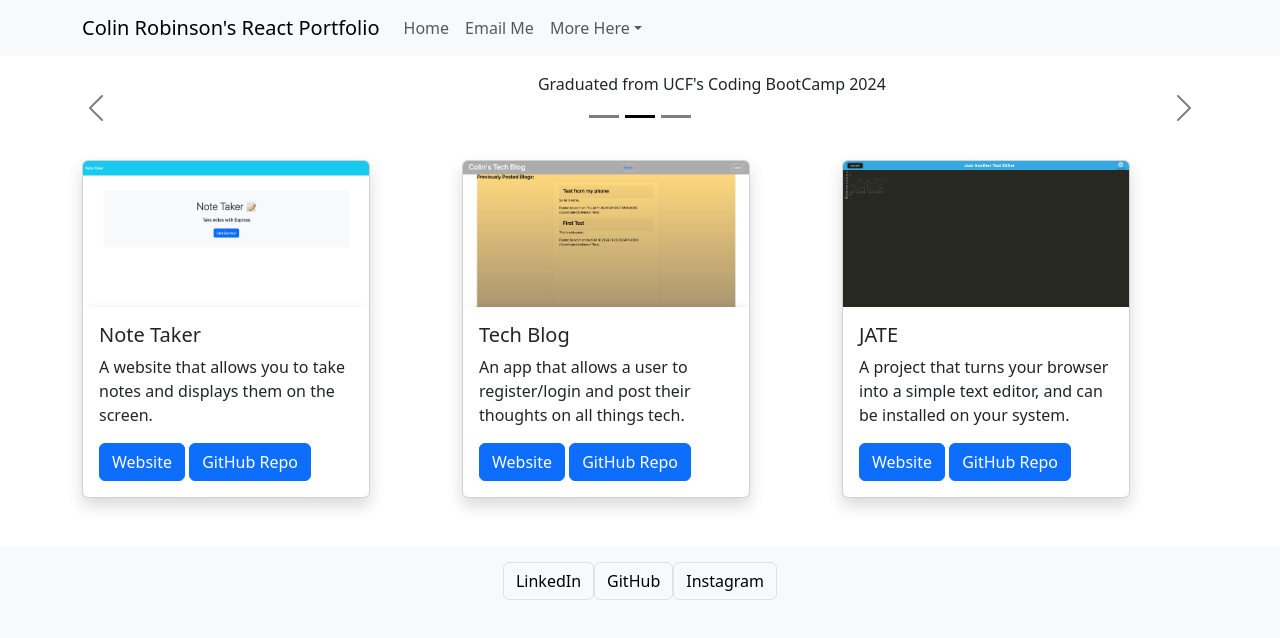
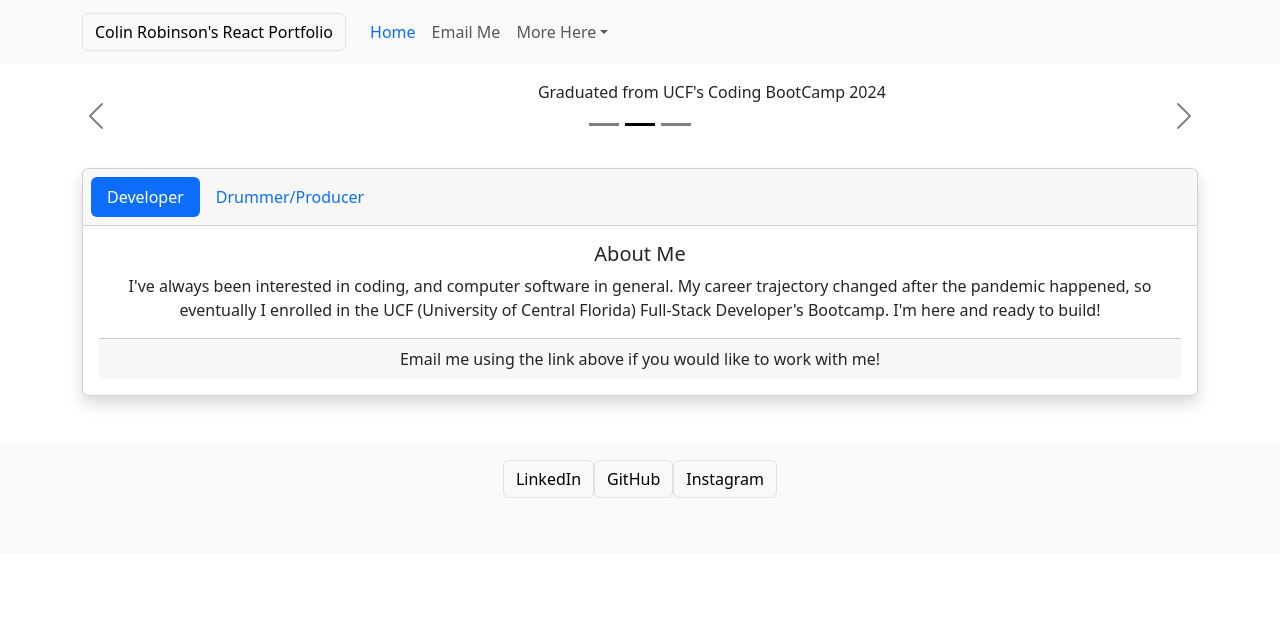
Before and after one commit to Splash1972/Colins-React-Portfolio, a React (Vite) app: page /AboutMe in a window 1280 px wide. Shown: the top 638 px of the page. Built offline with nearby package versions, Linux system fonts and the light colour scheme.

Commit message:
added a useState function

```diff
--- a/src/App.jsx
+++ b/src/App.jsx
@@ -1,7 +1,7 @@
 import React from 'react'
 import { Outlet } from 'react-router-dom'
 import NavBar from './components/NavBar'
-import Body from './components/Body'
+// import Body from './components/Body'
 import Footer from './components/Footer'
 
 
@@ -10,12 +10,12 @@ import Slides from './components/Carousel';
 
 function App() {
   return (
-  <div>
+  <main>
     <NavBar />
     <Slides />
-    <Body />
+    <Outlet />
     <Footer />
-  </div>
+  </main>
   );
 }
 
--- a/src/components/Footer.jsx
+++ b/src/components/Footer.jsx
@@ -1,6 +1,5 @@
 import React from 'react'
 import Nav from 'react-bootstrap/Nav';
-import { useState } from 'react'
 import Container from 'react-bootstrap/Container';
 import Navbar from 'react-bootstrap/Navbar';
 import 'bootstrap/dist/css/bootstrap.min.css';
--- a/src/components/NavBar.jsx
+++ b/src/components/NavBar.jsx
@@ -1,20 +1,37 @@
+import { useState } from 'react';
 import React from 'react'
+import Button from 'react-bootstrap/Button';
 import Nav from 'react-bootstrap/Nav';
-import { useState } from 'react'
+import { Link, useLocation } from 'react-router-dom';
 import Container from 'react-bootstrap/Container';
 import Navbar from 'react-bootstrap/Navbar';
 import NavDropdown from 'react-bootstrap/NavDropdown';
+import Collapse from 'react-bootstrap/Collapse';
+
 import 'bootstrap/dist/css/bootstrap.min.css';
 
 function NavBar() {
+  const currentPage = useLocation().pathname;
+  const [open, setOpen] = useState(false);
   return (
   <Navbar expand="lg" className="bg-body-tertiary">
       <Container>
-        <Navbar.Brand href="#home">Colin Robinson's React Portfolio</Navbar.Brand>
+        <Navbar.Brand><Button className='btn-light border'
+        onClick={() => setOpen(!open)}
+        aria-controls="example-collapse-text"
+        aria-expanded={open}
+      >Colin Robinson's React Portfolio
+      </Button>
+      <Collapse in={open}>
+        <div id="example-collapse-text" className='fs-6'>
+          Colin is a professional drummer/producer and developer
+        </div>
+      </Collapse>
+      </Navbar.Brand>
         <Navbar.Toggle aria-controls="basic-navbar-nav" />
         <Navbar.Collapse id="basic-navbar-nav">
           <Nav className="me-auto">
-            <Nav.Link href="#home">Home</Nav.Link>
+            <Nav.Link ><Link to="/" className='text-decoration-none'>Home</Link></Nav.Link>
             <Nav.Link href="mailto:colindrums@me.com">Email Me</Nav.Link>
             <NavDropdown title="More Here" id="basic-nav-dropdown">
               <NavDropdown.Item href="https://music.apple.com/us/artist/colin-robinson/1485445835" target="_blank">Music I've Written</NavDropdown.Item>
@@ -23,8 +40,9 @@ function NavBar() {
               </NavDropdown.Item>
               <NavDropdown.Item href="#action/3.3">Something</NavDropdown.Item>
               <NavDropdown.Divider />
-              <NavDropdown.Item href="#action/3.4">
+              <NavDropdown.Item><Link to="/AboutMe" className='text-decoration-none'>
                 About Me
+                </Link>
               </NavDropdown.Item>
             </NavDropdown>
           </Nav>
--- a/src/main.jsx
+++ b/src/main.jsx
@@ -1,10 +1,33 @@
-import React from 'react'
-import ReactDOM from 'react-dom/client'
-import App from './App'
+import React from 'react';
+import ReactDOM from 'react-dom/client';
+import App from './App';
 import 'bootstrap/dist/css/bootstrap.min.css';
+import Body from './components/Body';
+import Error from './pages/Error';
+import AboutMe from './pages/AboutMe';
+import { RouterProvider, createBrowserRouter } from 'react-router-dom';
+
+const router = createBrowserRouter([
+  {
+    path: '/',
+    element: <App />,
+    errorElement: <Error />,
+    children: [
+      {
+        index: true,
+        element: <Body />,
+      },
+      {
+        path: '/AboutMe',
+        element: <AboutMe />
+      }
+    ]
+  }
+]);
 
 ReactDOM.createRoot(document.getElementById('root')).render(
-  <React.StrictMode>
-    <App />
-  </React.StrictMode>,
-)
+  <RouterProvider router={router} />
+  // <React.StrictMode>
+  //   <App />
+  // </React.StrictMode>,
+);
--- a/src/pages/AboutMe.jsx
+++ b/src/pages/AboutMe.jsx
@@ -1,7 +1,60 @@
+import { useState } from 'react';
+import { Container } from 'react-bootstrap';
+import Card from 'react-bootstrap/Card';
+import Nav from 'react-bootstrap/Nav';
+
 function AboutMe() {
-    return (
-        <p className="justify-content-center">Hi, this is Colin</p>
-    );
+  const [selectedPill, setSelectedPill] = useState('first'); // Initial selected pill
+
+  const handleSelect = (eventKey) => {
+    setSelectedPill(eventKey); // Update state based on eventKey
+  };
+
+  const getContent = () => {
+    switch (selectedPill) {
+      case 'first':
+        return (
+          <>
+            <Card.Title>About Me</Card.Title>
+            <Card.Text>
+              I've always been interested in coding, and computer software in general.  My career trajectory changed after the pandemic happened, so eventually I enrolled in the UCF (University of Central Florida) Full-Stack Developer's Bootcamp.  I'm here and ready to build!
+            </Card.Text>
+            <Card.Footer>Email me using the link above if you would like to work with me!</Card.Footer>
+          </>
+        );
+      case 'link':
+        return (
+          <>
+            <Card.Title>About Me</Card.Title>
+
+        <Card.Text>I am a full-time drummer with Blue Man Group here in Florida, and an on-call drummer at Cirque Du Soleil's "Drawn To Life".  I've been playing drums for over 30 years, and I'm also a music producer and songwriter and have songs featured in TV shows like The Bachlorette, All Girls' Garage, Life Off The Grid, and several others.
+
+        </Card.Text>
+        <Card.Footer>Email me using the link above if you would like to work with me!</Card.Footer>
+          </>
+        );
+      default:
+        return null; // Handle default case if needed
+    }
+  };
+
+  return (
+    <Container className='text-center'>
+    <Card className='shadow mb-5'>
+      <Card.Header>
+        <Nav variant="pills" activeKey={selectedPill} onSelect={handleSelect}> {/* Update state on select */}
+          <Nav.Item>
+            <Nav.Link eventKey="first">Developer</Nav.Link>
+          </Nav.Item>
+          <Nav.Item>
+            <Nav.Link eventKey="link">Drummer/Producer</Nav.Link>
+          </Nav.Item>
+        </Nav>
+      </Card.Header>
+      <Card.Body>{getContent()}</Card.Body> {/* Conditionally render content */}
+    </Card>
+    </Container>
+  );
 }
 
-export default AboutMe
+export default AboutMe;
```
